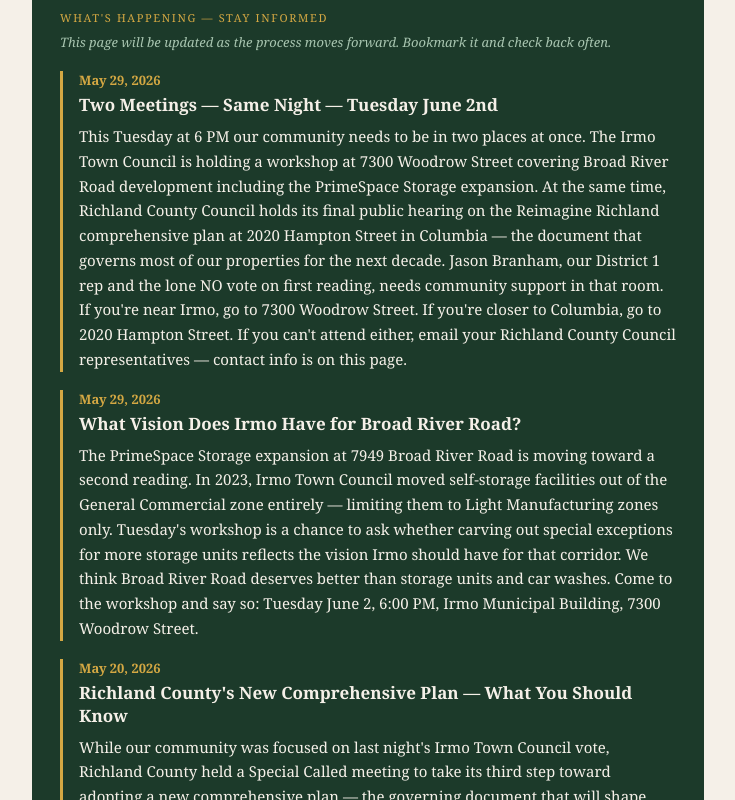
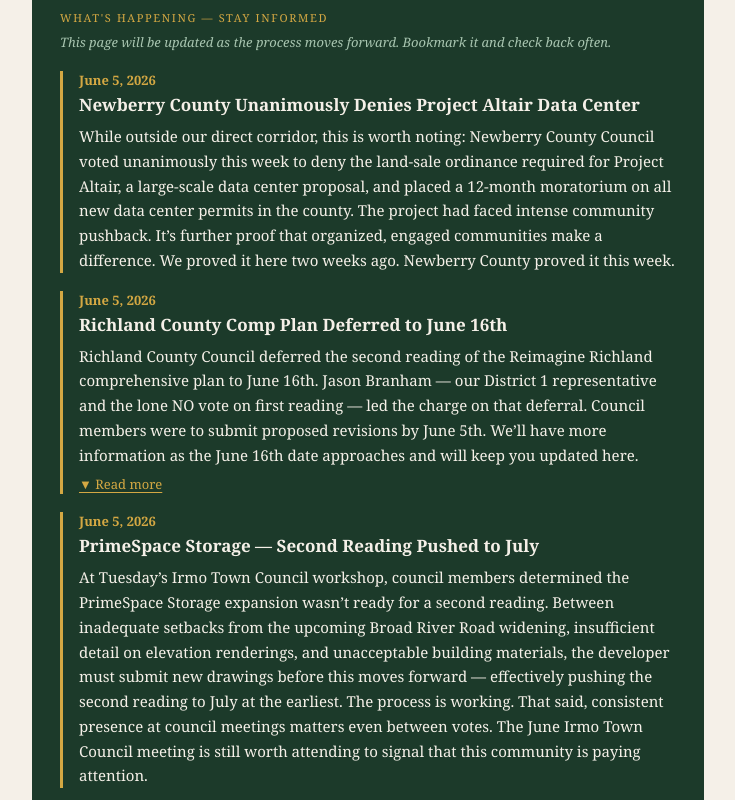
Before and after one commit to bryan-cogtide/shadygroveirmo, a React (Vite) app: page / in a window 1280 px wide. Shown: the part 580-1380 px from the top of the page, without its empty margins (272-1007 px from the left). Built offline with nearby package versions, Linux system fonts and the light colour scheme.

Commit message:
feat: add three new update entries for June 5

```diff
--- a/src/Petition.jsx
+++ b/src/Petition.jsx
@@ -1,6 +1,28 @@
 import { useState } from "react";
 
 const UPDATES = [
+  {
+    date: "June 5, 2026",
+    heading: "Newberry County Unanimously Denies Project Altair Data Center",
+    text: "While outside our direct corridor, this is worth noting: Newberry County Council voted unanimously this week to deny the land-sale ordinance required for Project Altair, a large-scale data center proposal, and placed a 12-month moratorium on all new data center permits in the county. The project had faced intense community pushback. It’s further proof that organized, engaged communities make a difference. We proved it here two weeks ago. Newberry County proved it this week.",
+  },
+  {
+    date: "June 5, 2026",
+    heading: "Richland County Comp Plan Deferred to June 16th",
+    text: "Richland County Council deferred the second reading of the Reimagine Richland comprehensive plan to June 16th. Jason Branham — our District 1 representative and the lone NO vote on first reading — led the charge on that deferral. Council members were to submit proposed revisions by June 5th. We’ll have more information as the June 16th date approaches and will keep you updated here.",
+    expandedText: "If you’d like to thank Jason Branham for his work representing our district, his email is linked below.",
+    expandedLinks: [
+      {
+        url: "mailto:branham.jason@richlandcountysc.gov",
+        label: "branham.jason@richlandcountysc.gov",
+      },
+    ],
+  },
+  {
+    date: "June 5, 2026",
+    heading: "PrimeSpace Storage — Second Reading Pushed to July",
+    text: "At Tuesday’s Irmo Town Council workshop, council members determined the PrimeSpace Storage expansion wasn’t ready for a second reading. Between inadequate setbacks from the upcoming Broad River Road widening, insufficient detail on elevation renderings, and unacceptable building materials, the developer must submit new drawings before this moves forward — effectively pushing the second reading to July at the earliest. The process is working. That said, consistent presence at council meetings matters even between votes. The June Irmo Town Council meeting is still worth attending to signal that this community is paying attention.",
+  },
   {
     date: "May 29, 2026",
     heading: "Two Meetings — Same Night — Tuesday June 2nd",
```
